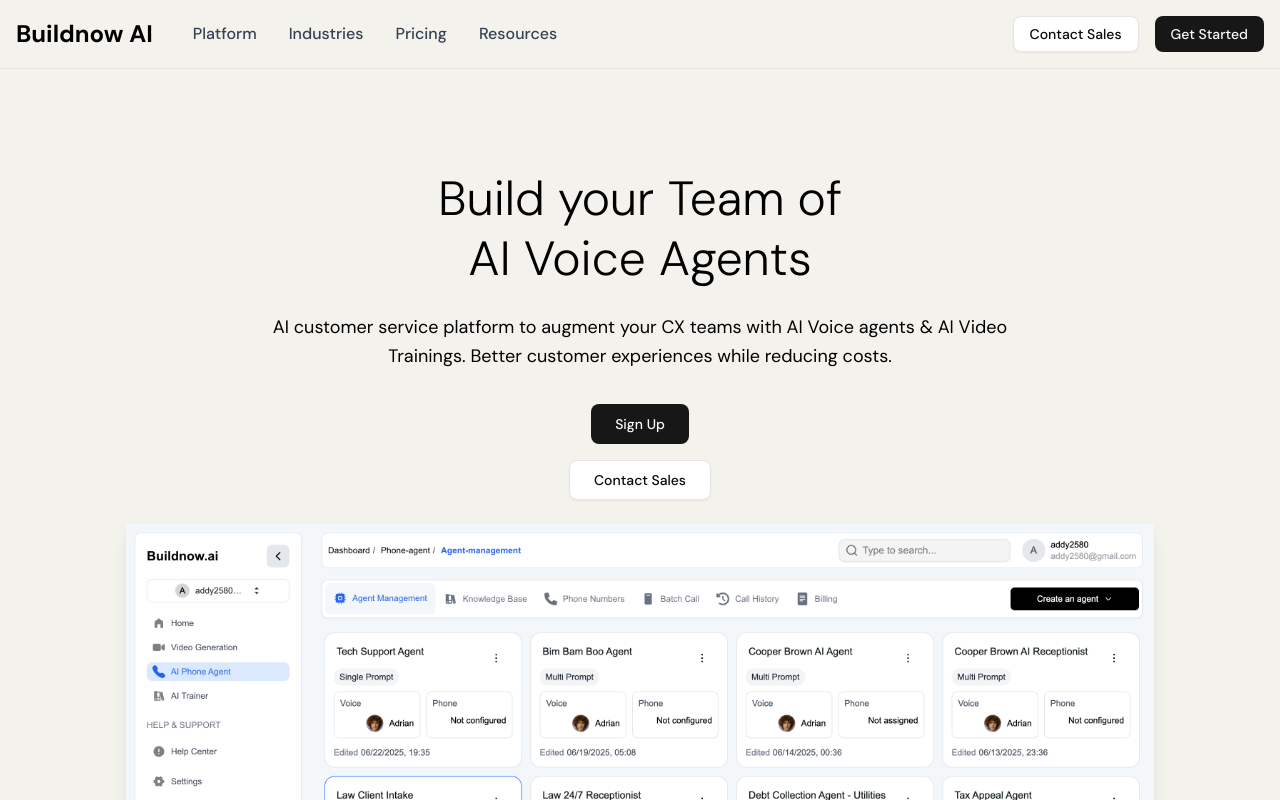
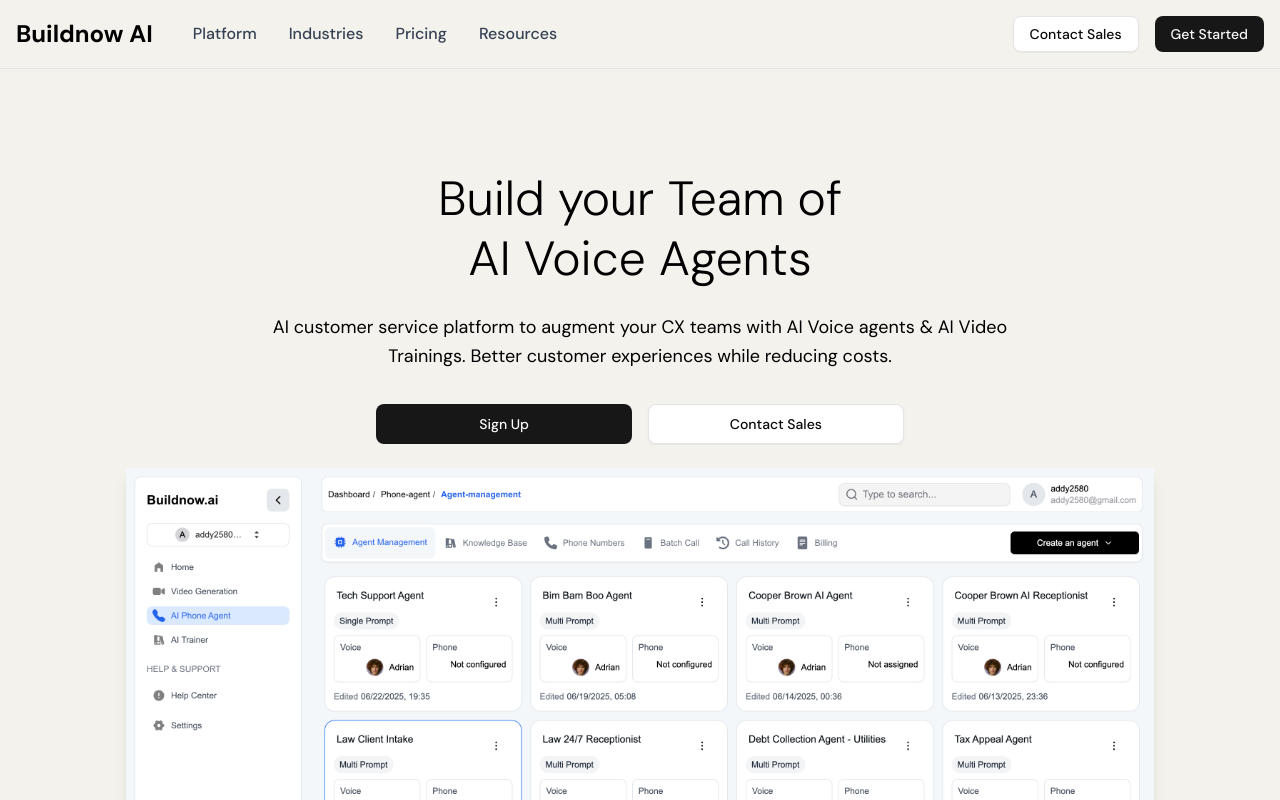
Before and after one commit to saadiqbal-dev/buildnow, a React (Vite) app: page / in a window 1280 px wide. Shown: the top 800 px of the page. Built offline with nearby package versions, Linux system fonts and the light colour scheme.

Commit message:
btns fix

```diff
--- a/src/components/HeroSection.tsx
+++ b/src/components/HeroSection.tsx
@@ -35,9 +35,11 @@
           </p>
 
           {/* Call-to-action buttons */}
-          <div className="flex md:flex-col sm:flex-row gap-4 justify-center items-center">
-            <Button size="lg">Sign Up</Button>
-            <Button variant="outline" size="lg">
+          <div className="flex flex-col sm:flex-row gap-4 px-4 justify-center items-center">
+            <Button className="w-full" size="lg">
+              Sign Up
+            </Button>
+            <Button className="w-full" variant="outline" size="lg">
               Contact Sales
             </Button>
           </div>
```
